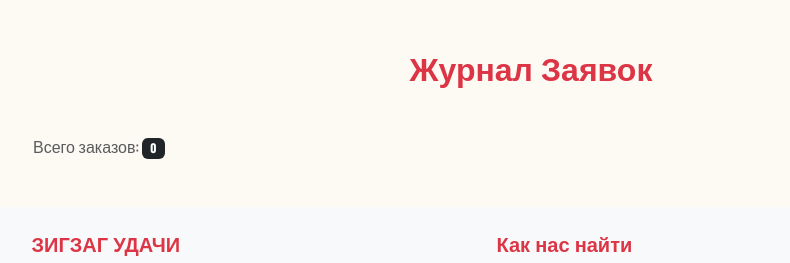
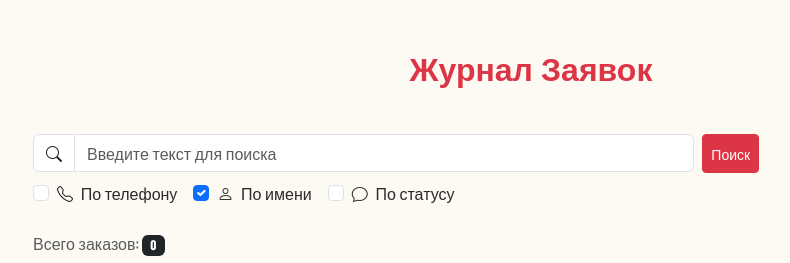
Before and after one commit to Katusha-tech/HWDJANGO, a Django app: page /barbershop/orders/ in a window 1280 px wide. Shown: the part 116-379 px from the top of the page, without its empty margins (109-899 px from the left). Run offline with Django 5.2, Linux system fonts and the light colour scheme; the visitor is signed in with stand-in values (Sample User, id 1); data that the repository does not hold is empty.

Commit message:
hw_40: реализовала поисковую форму, которая работает через Q-объекты, изменила класс 'orders_list'

```diff
--- a/core/templates/core/includes/order_card_include.html
+++ b/core/templates/core/includes/order_card_include.html
@@ -3,8 +3,9 @@
     <div class="card border-danger shadow-sm h-100">
         <div class="card-body d-flex flex-column">
             <h5 class="card-title fw-bold text-danger">{{ order.client_name }}</h5>
-            <p class="card-text mb-1"><strong>Дата:</strong> {{ order.appointment_date|date:"d.m.Y H:i" }}</p>
-            <p class="card-text mb-1"><strong>Услуги:</strong>
+            <p class="card-text mb-1"><strong>Номер телефона: </strong> {{order.phone}} </p>
+            <p class="card-text mb-1"><strong>Дата: </strong> {{ order.appointment_date|date:"d.m.Y H:i" }}</p>
+            <p class="card-text mb-1"><strong>Услуги: </strong>
                 {% for service in order.services.all %}
                     {{ service.name }}{% if not forloop.last %}, {% endif %}
     {% endfor %}
--- a/core/templates/core/order_detail.html
+++ b/core/templates/core/order_detail.html
@@ -35,7 +35,7 @@
                             <h5 class="text-dark fw-bold">Назначенный мастер:</h5>
                             <div class="d-flex align-items-center gap-3">
                                 {% if order.master.photo %}
-                                    <img src="{{ order.master.photo.url }}" class="rounded-circle" style="width: 64px; height: 64px; object-fit: cover;" alt="{{ order.master.name }}">
+                                    <img src="{{ order.master.photo.url }}" class="rounded" style="width: 64px; height: 64px; object-fit: cover;" alt="{{ order.master.name }}">
                                 {% endif %}
                                 <div>
                                     <p class="mb-0 fw-semibold">{{ order.master.name }}</p>
--- a/core/templates/core/orders_list.html
+++ b/core/templates/core/orders_list.html
@@ -3,6 +3,77 @@
 <section class="py-5 zigzag-section">
     <div class="container-fluid px-4 px-md-5">
         <h2 class="text-center text-danger fw-bold mb-5">Журнал Заявок</h2>
+        {% comment %} Форма поиска {% endcomment %}
+        <form class="mb-4">
+            <div class="row g-2">
+                <div class="col-12 col-md-8">
+                    <div class="input-group">
+                        <span class="input-group-text bg-white">
+                            <i class="bi bi-search"></i>
+                        </span>
+                        <input
+                            type="text"
+                            class="form-control"
+                            name="search"
+                            placeholder="Введите текст для поиска"
+                            value="{{ request.GET.search|default:'' }}"
+                        />
+                    </div>
+                </div>
+                <div class="col-12 col-md-4 d-flex">
+                    <button type="submit" class="btn btn-danger btn-sm py-2">
+                        <i class="btn-lg mt-3"></i>Поиск
+                    </button>
+                </div>
+            </div>
+
+            <!-- Чекбоксы для выбора полей поиска -->
+            <div class="row mt-2">
+                <div class="col-12">
+                    <div class="d-flex flex-wrap gap-3">
+                        <!--Чекбокс для телефона-->
+                        <div class="form-check">
+                            <input
+                                class="form-check-input"
+                                type="checkbox"
+                                id="searchPhone"
+                                name="search_in"
+                                value="phone" {% if 'phone' in request.GET.search_in%}checked{% endif %}
+                            />
+                            <label class="form-check-label" for="searchPhone">
+                                <i class="bi bi-telephone me-1"></i> По телефону
+                            </label>
+                        </div>
+                        <!--Чекбокс для имени-->
+                        <div class="form-check">
+                            <input
+                                class="form-check-input"
+                                type="checkbox"
+                                id="searchName"
+                                name="search_in"
+                                value="name" {% if not request.GET.search_in or 'name' in request.GET.search_in %}checked{% endif %}
+                            />
+                            <label class="form-check-label" for="searchName">
+                                <i class="bi bi-person me-1"></i> По имени
+                            </label>
+                        </div>
+                        <!--Чекбокс для статуса-->
+                        <div class="form-check">
+                            <input
+                                class="form-check-input"
+                                type="checkbox"
+                                id="searchStatus"
+                                name="search_in"
+                                value="status" {% if 'status' in request.GET.search_in %}checked{% endif %}
+                            />
+                            <label class="form-check-label" for="searchStatus">
+                                <i class="bi bi-chat me-1"></i> По статусу
+                            </label>
+                        </div>
+                    </div>
+                </div>
+            </div>
+        </form>
         <p class="text-muted mb-4">
             Всего заказов: <span class="badge bg-dark">{{orders|length}}</span>
         </p>
--- a/core/views.py
+++ b/core/views.py
@@ -3,6 +3,7 @@ from .models import Master, Service, Review, Order
 from django.http import HttpResponse
 from .data import *
 from django.contrib.auth.decorators import login_required
+from django.db.models import Q
 
 def landing(request):
     masters = Master.objects.all()
@@ -28,11 +29,48 @@ def thanks(request):
 
 @login_required
 def orders_list(request):
-    orders = Order.objects.all().prefetch_related('services').order_by('-date_created')
+    all_orders = Order.objects.all()
+    search_query = request.GET.get('search', None)
+    check_boxes = request.GET.getlist('search_in')
+
+    if not check_boxes:
+        check_boxes = ['name']
+
+    if search_query:
+        filters = Q()
+
+        if "phone" in check_boxes:
+            filters |= Q(phone__icontains=search_query)
+
+        if "name" in check_boxes:
+            filters |= Q(client_name__icontains=search_query)
+
+        if "status" in check_boxes:
+            # Поиск по отображаемым значениям статуса
+            status_display_map = dict(Order.STATUS_CHOICES)
+            matching_status_codes = []
+
+            # Ищем коды статусов, у которых отображаемое значение содержит поисковый запрос
+            for code, display in Order.STATUS_CHOICES:
+                if search_query.lower() in display.lower():
+                    matching_status_codes.append(code)
+
+            # Если найдены совпадения, добавляем их в фильтр
+            if matching_status_codes:
+                filters |= Q(status__in=matching_status_codes)
+            else:
+                # Если нет совпадений по отображаемым значениям,
+                # пробуем искать по коду статуса (для администраторов)
+                filters |= Q(status__icontains=search_query)
+
+        all_orders = all_orders.filter(filters)
+
     context = {
-        'orders': orders
+        'title': 'Список заказов',
+        'orders': all_orders,
     }
     return render(request, 'core/orders_list.html', context)
+
 
 @login_required
 def order_detail(request, order_id: int):
```
Also changed, not shown: static/css/main.css (line endings or trailing spaces).
